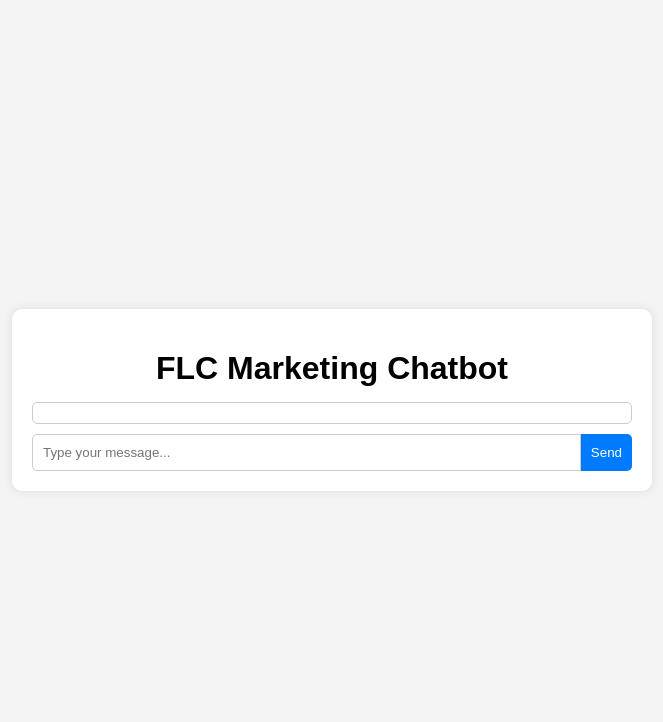
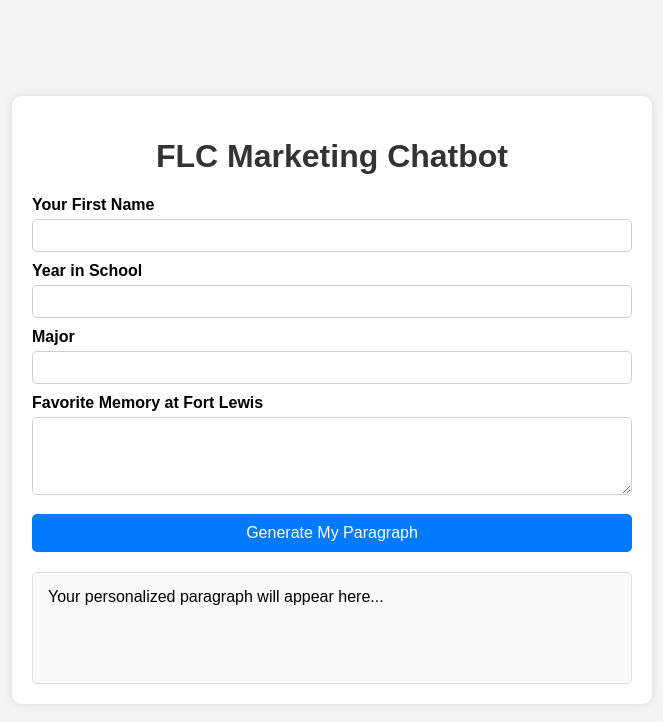
Before and after one commit to DBrabec451/flc-chat, a plain HTML site: page public/index.html in a window 1280 px wide. Shown: the whole page, without its empty margins (308-971 px from the left). Drawn offline with Linux system fonts and the light colour scheme.

Commit message:
Update index.html

```diff
--- a/public/index.html
+++ b/public/index.html
@@ -2,6 +2,7 @@
 <html lang="en">
 <head>
   <meta charset="UTF-8" />
+  <meta name="viewport" content="width=device-width, initial-scale=1.0" />
   <title>FLC Marketing Chatbot</title>
   <style>
     body {
@@ -10,121 +11,108 @@
       display: flex;
       justify-content: center;
       align-items: center;
-      height: 100vh;
+      min-height: 100vh;
       margin: 0;
     }
-
-    .chat-container {
-      width: 100%;
-      max-width: 600px;
-      background: white;
+    #chat {
+      background: #fff;
       padding: 20px;
       border-radius: 10px;
       box-shadow: 0 0 10px rgba(0,0,0,0.1);
-      display: flex;
-      flex-direction: column;
+      width: 100%;
+      max-width: 600px;
     }
-
     h1 {
       text-align: center;
-      margin-bottom: 15px;
+      color: #333;
     }
-
-    #chat {
-      flex: 1;
-      overflow-y: auto;
+    label {
+      display: block;
+      margin-top: 10px;
+      font-weight: bold;
+    }
+    input, textarea {
+      width: 100%;
+      padding: 8px;
+      margin-top: 5px;
+      border-radius: 5px;
       border: 1px solid #ccc;
+      box-sizing: border-box;
+    }
+    button {
+      margin-top: 15px;
       padding: 10px;
+      width: 100%;
+      border: none;
       border-radius: 5px;
-      margin-bottom: 10px;
-      height: 400px;
-    }
-
-    #chat div {
-      margin: 5px 0;
-    }
-
-    .user { color: blue; }
-    .bot { color: green; }
-
-    form {
-      display: flex;
-    }
-
-    input {
-      flex: 1;
-      padding: 10px;
-      border: 1px solid #ccc;
-      border-radius: 5px 0 0 5px;
-    }
-
-    button {
-      padding: 10px;
-      border: none;
-      background: #007bff;
+      background: #007BFF;
       color: white;
-      border-radius: 0 5px 5px 0;
+      font-size: 16px;
       cursor: pointer;
     }
-
     button:hover {
       background: #0056b3;
+    }
+    #response {
+      margin-top: 20px;
+      padding: 15px;
+      background: #f9f9f9;
+      border-radius: 5px;
+      border: 1px solid #ddd;
+      min-height: 80px;
+      white-space: pre-wrap;
     }
   </style>
 </head>
 <body>
-  <div class="chat-container">
+  <div id="chat">
     <h1>FLC Marketing Chatbot</h1>
-    <div id="chat"></div>
-    <form>
-      <input id="user-input" type="text" placeholder="Type your message..." />
-      <button type="submit">Send</button>
+    <form id="chatForm">
+      <label for="name">Your First Name</label>
+      <input type="text" id="name" required />
+
+      <label for="year">Year in School</label>
+      <input type="text" id="year" required />
+
+      <label for="major">Major</label>
+      <input type="text" id="major" required />
+
+      <label for="memory">Favorite Memory at Fort Lewis</label>
+      <textarea id="memory" rows="4" required></textarea>
+
+      <button type="submit">Generate My Paragraph</button>
     </form>
+    <div id="response">Your personalized paragraph will appear here...</div>
   </div>
 
   <script>
-    const form = document.querySelector("form");
-    const input = document.querySelector("#user-input");
-    const chatBox = document.querySelector("#chat");
-
-    form.addEventListener("submit", async (e) => {
+    document.getElementById("chatForm").addEventListener("submit", async (e) => {
       e.preventDefault();
 
-      const userMessage = input.value.trim();
-      if (!userMessage) return;
+      const name = document.getElementById("name").value;
+      const year = document.getElementById("year").value;
+      const major = document.getElementById("major").value;
+      const memory = document.getElementById("memory").value;
 
-      // Show user message
-      const userDiv = document.createElement("div");
-      userDiv.className = "user";
-      userDiv.innerHTML = `<strong>user:</strong> ${userMessage}`;
-      chatBox.appendChild(userDiv);
-      chatBox.scrollTop = chatBox.scrollHeight;
-
-      input.value = "";
+      const responseBox = document.getElementById("response");
+      responseBox.textContent = "Generating your paragraph...";
 
       try {
         const res = await fetch("/api/chat", {
           method: "POST",
           headers: { "Content-Type": "application/json" },
-          body: JSON.stringify({ message: userMessage }),
+          body: JSON.stringify({ name, year, major, memory })
         });
 
         const data = await res.json();
-
-        const botDiv = document.createElement("div");
-        botDiv.className = "bot";
-        if (data.reply) {
-          botDiv.innerHTML = `<strong>bot:</strong> ${data.reply}`;
+        if (data.error) {
+          responseBox.textContent = "Error: " + data.error;
         } else {
-          botDiv.innerHTML = `<strong>bot:</strong> Error: ${data.error || "No reply"}`;
+          responseBox.textContent = data.reply;
         }
-        chatBox.appendChild(botDiv);
-        chatBox.scrollTop = chatBox.scrollHeight;
       } catch (err) {
-        const botDiv = document.createElement("div");
-        botDiv.className = "bot";
-        botDiv.innerHTML = `<strong>bot:</strong> Error: ${err.message}`;
-        chatBox.appendChild(botDiv);
+        console.error(err);
+        responseBox.textContent = "Error: Unable to connect to server.";
       }
     });
   </script>
```
